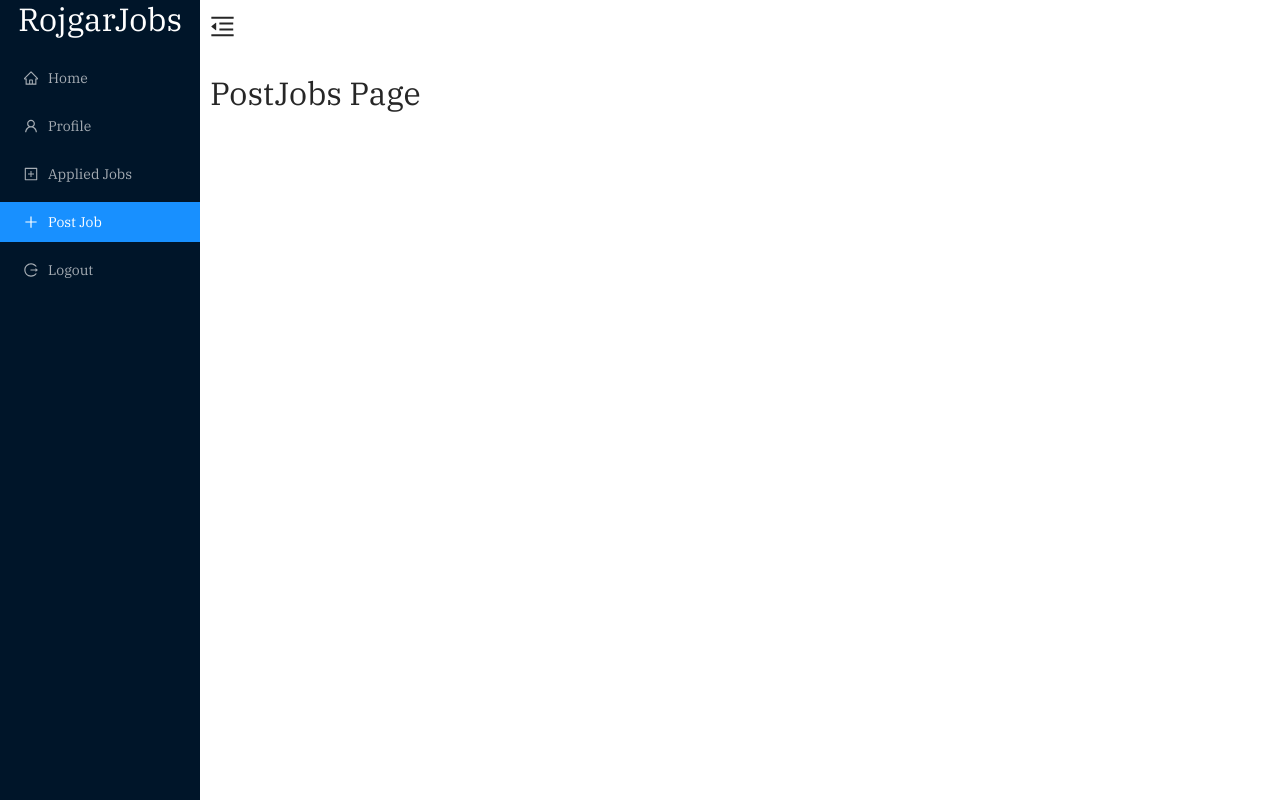
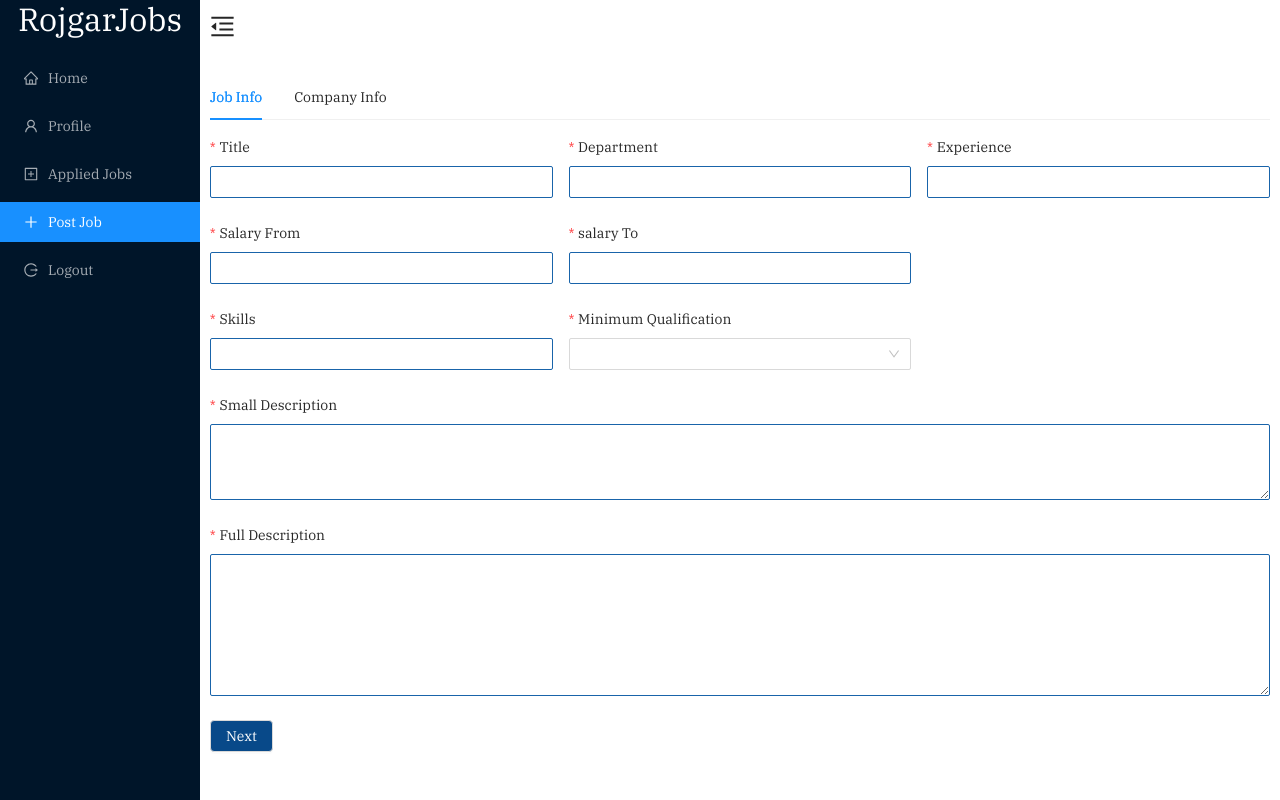
Before and after one commit to Iampankj/Job-Search-Portal, a React (Create React App) app in the folder RojgarJobs/client/: page /postjobs in a window 1280 px wide. Built offline with nearby package versions, Linux system fonts and the light colour scheme; no server answers; the HTML template or start-up script is replaced by a standard one.

Commit message:
update postjob page

```diff
--- a/RojgarJobs/client/src/pages/PostJobs.js
+++ b/RojgarJobs/client/src/pages/PostJobs.js
@@ -1,11 +1,126 @@
-import React from 'react'
+import React, { useState } from 'react'
 import DefaultLayout from "../components/DefaultLayout"
+import { Row, Col, Form, Tabs, Input, Button, Select } from 'antd'
+import TextArea from 'antd/lib/input/TextArea'
+import { useDispatch } from 'react-redux'
+
+import { updateUser } from '../redux/actions/userActions'
+import { postJob } from '../redux/actions/jobActions'
+const{Option} = Select;
+
 
 function PostJobs() {
+
+    const [jobInfo, setJobInfo] = useState({})
+    const [activeTab, setActiveTab]= useState("0")
+    const dispatch = useDispatch()
+
+    function onFirstFormFinish(values){
+        setJobInfo(values)
+        setActiveTab("1")
+
+    }
+
+    function onFinalFormFinish(values){
+        const finalObj = {...jobInfo, ...values};
+        console.log(finalObj)
+        dispatch(postJob(finalObj))
+
+    }
+
+
     return (
         <div>
             <DefaultLayout>
-                <h1>PostJobs Page</h1>
+                <Tabs defaultActiveKey='0' activeKey={activeTab}>
+                    <Tabs.TabPane tab="Job Info" key='0'>
+                        <Form layout='vertical' onFinish={onFirstFormFinish}>
+                            <Row gutter={16}>
+                                <Col lg={8} sm = {24}>
+                                    <Form.Item name="title" rules={[{required: true}]} label="Title">
+                                        <Input/>
+                                    </Form.Item>
+                                </Col>
+                                <Col lg={8} sm = {24}>
+                                    <Form.Item name="department" rules={[{required: true}]} label="Department">
+                                        <Input/>
+                                    </Form.Item>
+                                </Col>
+                                <Col lg={8} sm = {24}>
+                                    <Form.Item name="experience" rules={[{required: true}]} label="Experience">
+                                        <Input/>
+                                    </Form.Item>
+                                </Col>
+                                <Col lg={8} sm = {24}>
+                                    <Form.Item name="salaryFrom" rules={[{required: true}]} label="Salary From">
+                                        <Input type='number'/>
+                                    </Form.Item>
+                                </Col>
+                                <Col lg={8} sm = {24}>
+                                    <Form.Item name="salaryTo" rules={[{required: true}]} label="salary To">
+                                        <Input type='number'/>
+                                    </Form.Item>
+                                </Col>
+                            </Row>
+                            <Row gutter={16}>
+                                <Col lg={8} sm = {24}>
+                                    <Form.Item name="skillsRequired" rules={[{required: true}]} label="Skills">
+                                        <Input />
+                                    </Form.Item>
+                                </Col>
+                                <Col lg={8} sm = {24}>
+                                    <Form.Item name="minimumQualification" rules={[{required: true}]} label="Minimum Qualification">
+                                        <Select>
+                                        <Option value = 'Degree'>Degree</Option>
+                                        <Option value = 'Bachelors'>Bachelors</Option>
+                                        <Option value = 'Masters'>Masters</Option>
+                                        </Select>
+                                    </Form.Item>
+                                </Col>
+                                <Col lg={24} sm = {24}>
+                                    <Form.Item name="smallDescription" rules={[{required: true}]} label="Small Description">
+                                        <TextArea rows={3}/>
+                                    </Form.Item>
+                                    <Form.Item name="fullDescription" rules={[{required: true}]} label="Full Description">
+                                        <TextArea rows={6}/>
+                                    </Form.Item>
+                                </Col>
+                            </Row>
+                            <Button htmlType='submit'>Next</Button>
+                        </Form>
+                    </Tabs.TabPane>
+                    <Tabs.TabPane tab="Company Info" key='1'>
+                        <Form layout='vertical' onFinish={onFinalFormFinish}>
+                            <Row gutter={16}>
+                            <Col lg={8} sm = {24}>
+                                    <Form.Item name="company" rules={[{required: true}]} label="Company Name">
+                                        <Input />
+                                    </Form.Item>
+                                </Col>
+                                <Col lg={8} sm = {24}>
+                                    <Form.Item name="email" rules={[{required: true}]} label="Company Name">
+                                        <Input />
+                                    </Form.Item>
+                                </Col>
+                                <Col lg={8} sm = {24}>
+                                    <Form.Item name="phoneNumber" rules={[{required: true}]} label="Phone Number">
+                                        <Input />
+                                    </Form.Item>
+                                </Col>
+                            </Row>
+                            <Row>
+                            <Col lg={24} sm = {24}>
+                                    <Form.Item name="companyDescription" rules={[{required: true}]} label="Company Description">
+                                        <Input rows = {4}/>
+                                    </Form.Item>
+                                </Col>
+                            </Row>
+                            <Button onClick={()=>{setActiveTab('0')}}>Previous</Button>
+                            <Button htmlType='submit'>Post Job</Button>
+                        </Form>
+                    </Tabs.TabPane>
+
+                </Tabs>
             </DefaultLayout>
         </div>
     )
--- a/RojgarJobs/client/src/pages/Profile.js
+++ b/RojgarJobs/client/src/pages/Profile.js
@@ -11,7 +11,6 @@ import { updateUser } from '../redux/actions/userActions'
 function Profile() {
     const [personalInfo, setPersonalInfo] = useState()
     const [activeTab, setActiveTab] = useState("1")
-
     const dispatch = useDispatch()
 
     function onPersonalInfoSubmit(values) {
--- a/RojgarJobs/client/src/redux/actions/jobActions.js
+++ b/RojgarJobs/client/src/redux/actions/jobActions.js
@@ -1,4 +1,5 @@
 import axios from 'axios';
+import{message} from "antd"
 
 export const getAllJogs=()=>async dispatch=>{
 
@@ -12,3 +13,21 @@ export const getAllJogs=()=>async dispatch=>{
         dispatch({type:'LOADING', payload:false})
     }
 }
+
+export const postJob = (values) => async dispatch => {
+    values.postedBy = JSON.parse(localStorage.getItem('user'))._id
+
+    dispatch({type:'LOADING', payload:true})
+    try {
+        let response = await axios.get('/api/jobs/postjob', values)
+
+        dispatch({type:'LOADING', payload:false})
+        message.success('Job Posted Successfully')
+        setTimeout(() => {
+            window.location.href='/'
+        }, 1000);
+    } catch (error) {
+        console.log(error)
+        dispatch({type:'LOADING', payload:false})
+    }
+}
```
Also changed, not shown: 1 other file (tests, documents, lock files or other folders).
